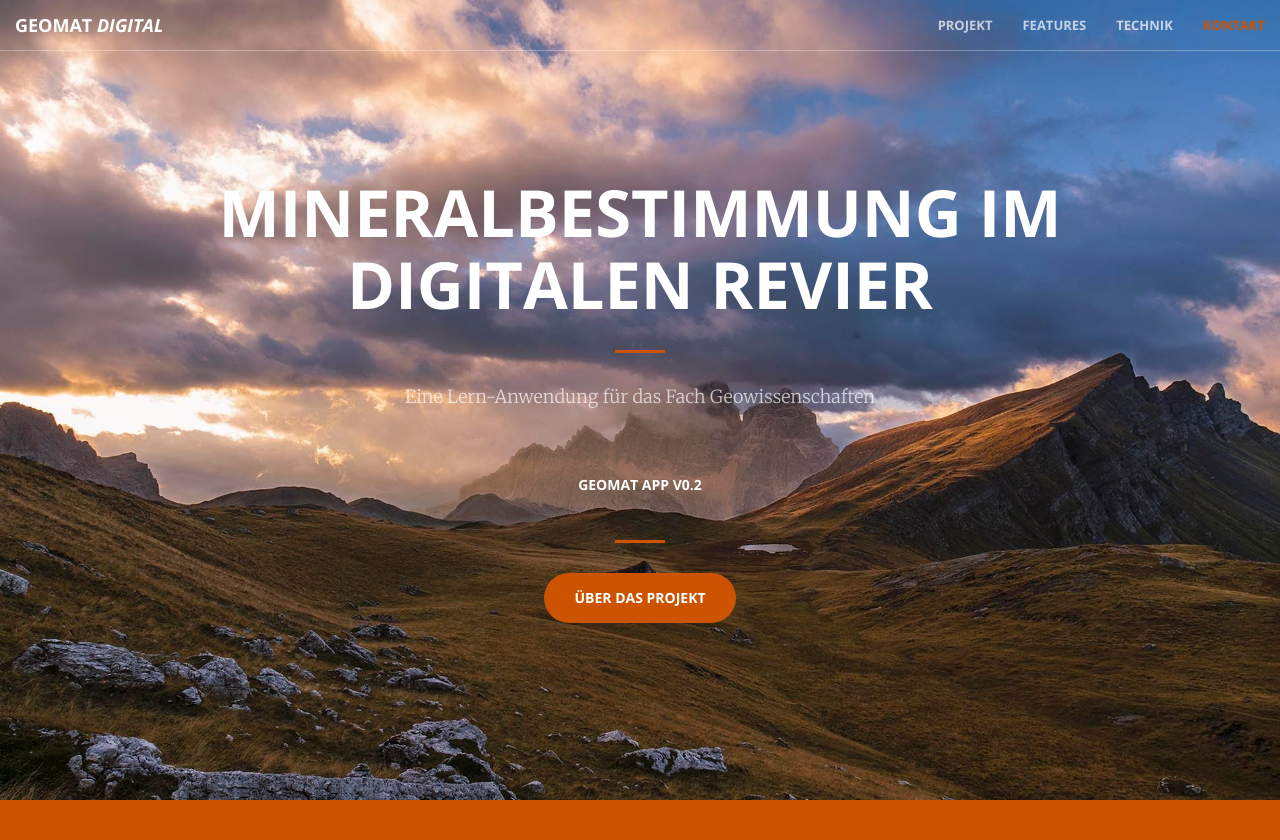
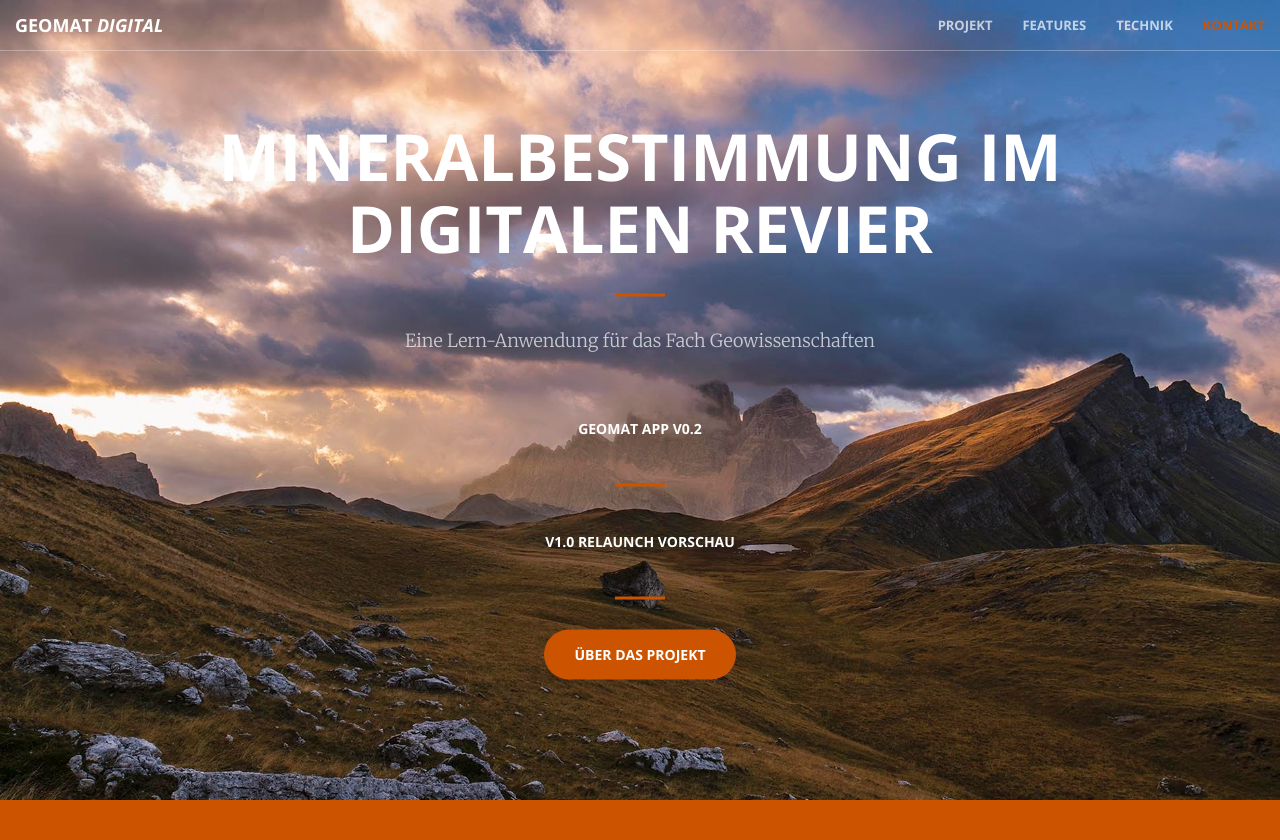
Before and after one commit to GeoMatDigital/django-geomat, a Django app: page / in a window 1280 px wide. Shown: the top 840 px of the page. Run offline with Django 3.2, Linux system fonts and the light colour scheme; data that the repository does not hold is empty; parts of the project's set-up code (start-up, migrations or seed data) failed here and were passed over; some libraries are stand-ins or nearby versions.

Commit message:
uncomment link

```diff
--- a/geomat/templates/preview.html
+++ b/geomat/templates/preview.html
@@ -10,8 +10,8 @@
                 <p>Eine Lern-Anwendung für das Fach Geowissenschaften</p>
                 <a href="http://app.geomat.uni-frankfurt.de" class="btn btn-light btn-xl page-scroll">GeoMat App v0.2</a>
                 <hr>
-                <!--a href="http://preview.geomat.uni-frankfurt.de" class="btn btn-light btn-xl page-scroll">v1.0 Relaunch Vorschau</a>
-                <hr-->
+                <a href="http://preview.geomat.uni-frankfurt.de" class="btn btn-light btn-xl page-scroll">v1.0 Relaunch Vorschau</a>
+                <hr>
                 <a href="#project" class="btn btn-primary btn-xl page-scroll">Über das Projekt</a>
 
             </div>
```
